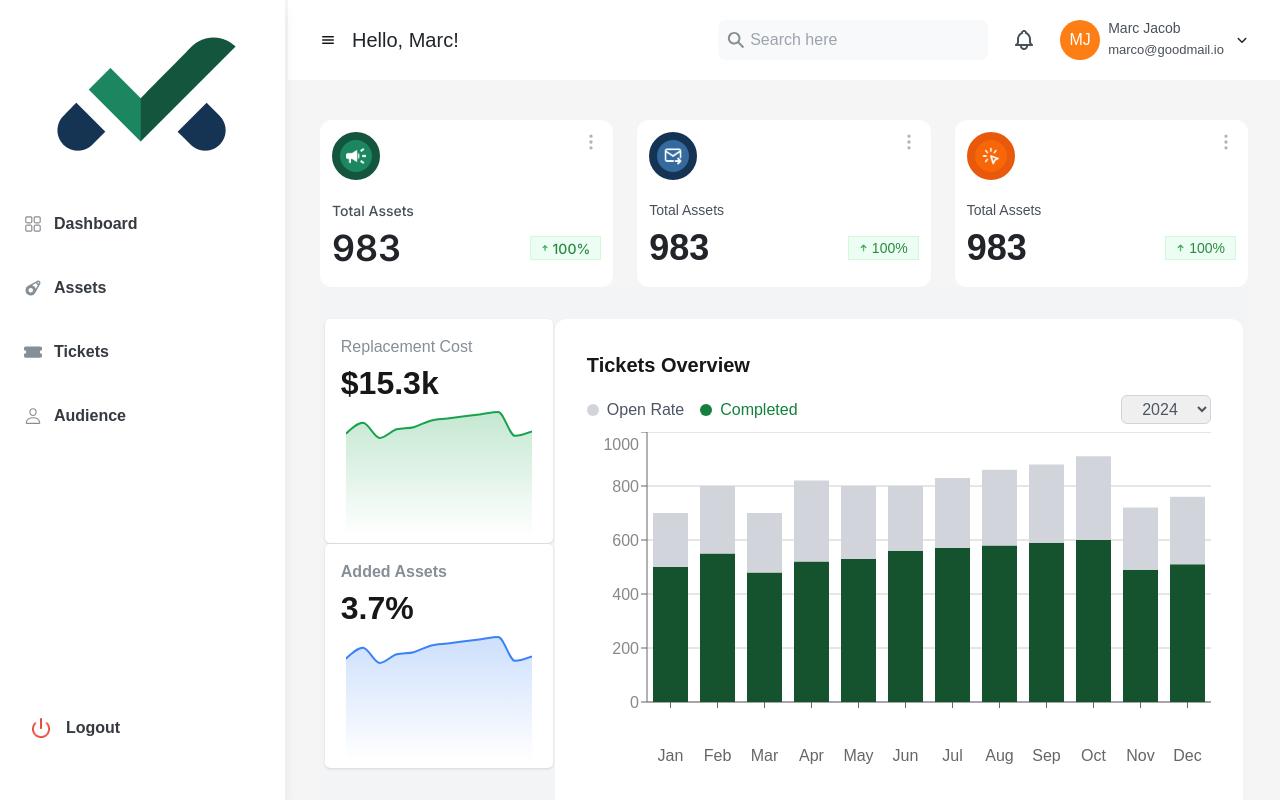
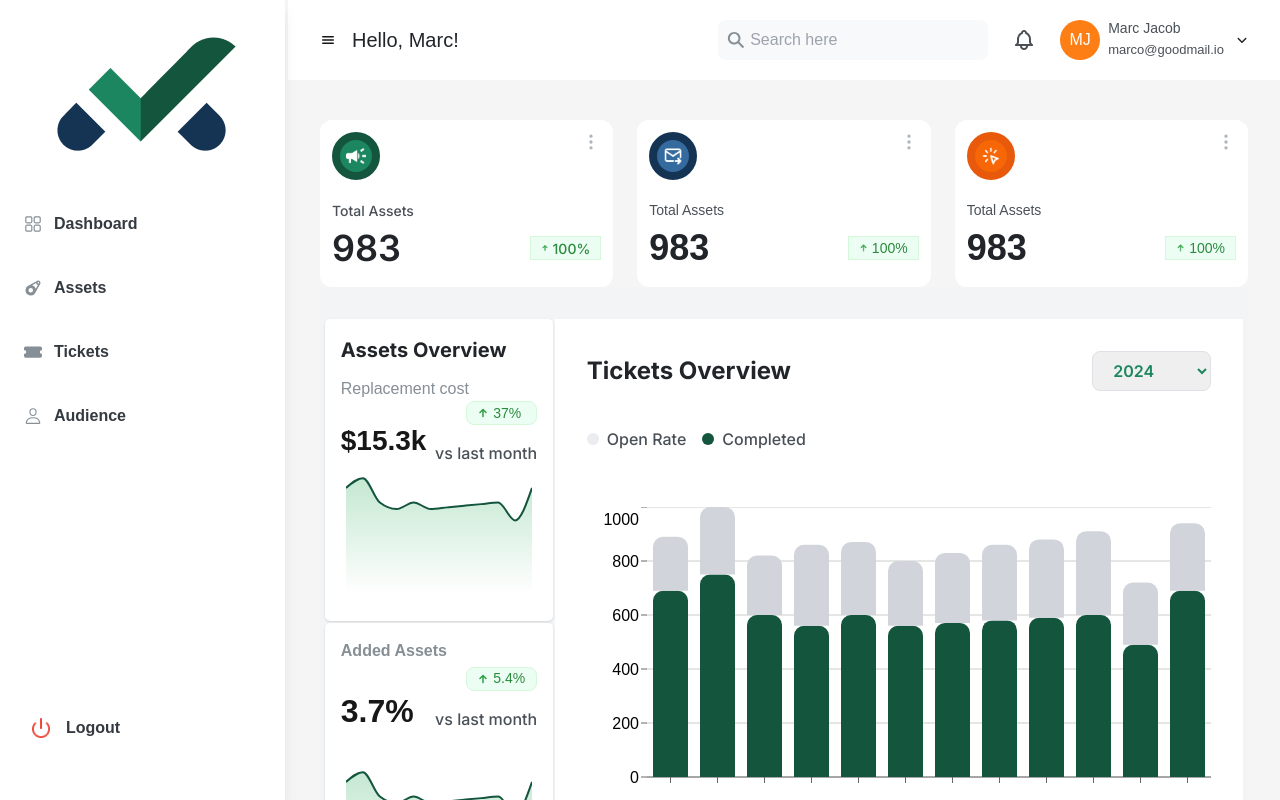
Before and after one commit to abdulrehman41777/asset_managements, a Next.js app: page /dashboard in a window 1280 px wide. Shown: the top 800 px of the page. Built offline with nearby package versions, Linux system fonts and the light colour scheme.

Commit message:
somechanges_by_ahmed

```diff
--- a/components/overview-section/index.tsx
+++ b/components/overview-section/index.tsx
@@ -4,18 +4,18 @@ import { useState } from "react";
 import { BarChart, Bar, XAxis, YAxis, Tooltip, ResponsiveContainer, CartesianGrid, AreaChart, Area } from "recharts";
 
 const barData = [
-  { name: "Jan", open: 200, completed: 500 },
-  { name: "Feb", open: 250, completed: 550 },
-  { name: "Mar", open: 220, completed: 480 },
-  { name: "Apr", open: 300, completed: 520 },
-  { name: "May", open: 270, completed: 530 },
+  { name: "Jan", open: 200, completed: 690 },
+  { name: "Feb", open: 250, completed: 750 },
+  { name: "Mar", open: 220, completed: 600 },
+  { name: "Apr", open: 300, completed: 560 },
+  { name: "May", open: 270, completed: 600 },
   { name: "Jun", open: 240, completed: 560 },
   { name: "Jul", open: 260, completed: 570 },
   { name: "Aug", open: 280, completed: 580 },
   { name: "Sep", open: 290, completed: 590 },
   { name: "Oct", open: 310, completed: 600 },
   { name: "Nov", open: 230, completed: 490 },
-  { name: "Dec", open: 250, completed: 510 },
+  { name: "Dec", open: 250, completed:690 },
 ];
 
 const areaData = barData.map(({ name, completed }) => ({ month: name, value: completed / 25 }));
@@ -28,10 +28,24 @@ export default function Dashboard() {
   return (
     <div className="p-[0.6vh] bg-gray-100 min-h-screen pt-8">
       <div className="grid grid-cols-4 gap-[0.2vh] ">
-        <div className="col-span-1 flex flex-col gap-[0.1vh] ">
-          <div className="bg-white p-4 rounded-[5px] shadow w-full h-56">
-            <h3 className="text-[#868E96]">Replacement Cost</h3>
-            <p className="text-[32px] font-semibold">$15.3k</p>
+        <div className="col-span-1 flex flex-col gap-[0.2vh]  ">
+        <div className="bg-white p-4 rounded-[5px] shadow w-full h-100">
+        <span className="text-[20px] font-bold font-[Inter] text-[#212529] ">Assets Overview</span>
+       <p className="text-[#868E96] pt-3 ">Replacement cost</p>
+
+  {/* Upper Row with $15.3k on left and Arrow+37% on right */}
+  <div className="flex justify-between items-center">
+    <p className="text-[28px] font-bold pt-4">$15.3k</p>
+
+    {/* 37% + vs last month */}
+    <div className="flex flex-col items-end">
+      <div className='border border-[#D3F9D8] w-[71px] h-[24px] bg-[#ECFDF3]  rounded-[8px] flex items-center px-[10px] gap-1'>
+        <img src="/images/arrow.png" alt='arrow' width={12} height={12} />
+        <span className='text-[14px] text-[#2B8A3E] font-[500] '>37%</span>
+      </div>
+      <p className="text-[16px] text-[#495057] font-[Inter] font-medium pt-4">vs last month</p>
+    </div>
+  </div>
 
   <ResponsiveContainer width="100%" height={140}>
     <AreaChart data={areaData}>
@@ -43,58 +57,97 @@ export default function Dashboard() {
       </defs>
       <XAxis dataKey="month" hide />
       <Tooltip />
-                <Area type="monotone" dataKey="value" stroke="#16a34a" fill="url(#colorGreen)" strokeWidth={2} />
+      <Area type="monotone" dataKey="value" stroke="#14553E" fill="url(#colorGreen)" strokeWidth={2} />
     </AreaChart>
   </ResponsiveContainer>
 </div>
-          <div className="bg-white p-4 rounded-[5px] shadow w-full h-56">
+
+
+<div className="bg-white p-4 rounded-[5px] shadow w-full">
   <h3 className="text-[#868E96] font-semibold text-[16px]">Added Assets</h3>
-            <p className="text-[32px] font-semibold">3.7%</p>
+
+  {/* Upper Row with 3.7% on left and Arrow+5.4% on right */}
+  <div className="flex justify-between items-center pb-6">
+    <p className="text-[32px] font-semibold pt-6  ">3.7%</p>
+
+    {/* 5.4% + vs last month */}
+    <div className="flex flex-col items-end">
+      <div className='border border-[#D3F9D8] w-[71px] h-[24px] bg-[#ECFDF3] rounded-[8px] flex items-center px-[10px] gap-1'>
+        <img src="/images/arrow.png" alt='arrow' width={12} height={12} />
+        <span className='text-[14px]  text-[#2B8A3E] font-[500]'>5.4%</span>
+      </div>
+      <p className="text-[16px] text-[#495057] font-[Inter] font-medium pt-4">vs last month</p>
+    </div>
+  </div>
+
   <ResponsiveContainer width="100%" height={140}>
     <AreaChart data={areaData}>
       <defs>
-                  <linearGradient id="colorBlue" x1="0" y1="0" x2="0" y2="1">
+        <linearGradient id="colorGreen" x1="0" y1="0" x2="0" y2="1">
           <stop offset="5%" stopColor="#3b82f6" stopOpacity={0.4} />
           <stop offset="95%" stopColor="#3b82f6" stopOpacity={0} />
         </linearGradient>
       </defs>
       <XAxis dataKey="month" hide />
       <Tooltip />
-                <Area type="monotone" dataKey="value" stroke="#3b82f6" fill="url(#colorBlue)" strokeWidth={2} />
+      <Area type="monotone" dataKey="value" stroke="#14553E" fill="url(#colorGreen)" strokeWidth={2} />
     </AreaChart>
   </ResponsiveContainer>
 </div>
+
         </div>
-        <div className="col-span-3 bg-white p-8 rounded-xl">
-        <h2 className="text-xl font-semibold mb-4">Tickets Overview</h2>
-          <div className="flex items-center justify-between mb-2">
-            <div className="flex items-center gap-4">
-              <div className="flex items-center gap-2">
-                <span className="w-3 h-3 bg-gray-300 rounded-full"></span>
-                <span className="text-gray-600 font-medium">Open Rate</span>
-              </div>
-              <div className="flex items-center gap-2">
-                <span className="w-3 h-3 bg-green-700 rounded-full"></span>
-                <span className="text-green-700 font-medium">Completed</span>
-              </div>
-            </div>
-            <select className="border border-gray-300 px-4 py-1 rounded-md text-gray-600 font-medium" value={selectedYear} onChange={(e) => setSelectedYear(e.target.value)}>
+        <div className="col-span-3 bg-white p-8">
+  {/* Heading + Year Selection Row */}
+  <div className="flex justify-between items-center">
+    <span className="text-[24px] font-bold font-[Inter] text-[#212529]">Tickets Overview</span>
+
+    {/* Dropdown + vs last month alignment */}
+    <div className="flex flex-col items-end">
+      <select
+        className="w-[119px] h-[40px] border border-[#DEE2E6] font-[Inter] px-4 py-1 rounded-[8px] text-[#1C8660] font-semibold"
+        value={selectedYear}
+        onChange={(e) => setSelectedYear(e.target.value)}
+      >
         {years.map((year) => (
           <option key={year} value={year}>{year}</option>
         ))}
       </select>
+
     </div>
+  </div>
+
+  {/* Legend Section */}
+  <div className="flex items-center gap-4 pt-9 pb-14">
+    <div className="flex items-center gap-2">
+      <span className="w-3 h-3 bg-[#EAECF0] rounded-full"></span>
+      <span className="text-[#495057] font-medium font-[Inter] text-[16px]">Open Rate</span>
+    </div>
+    <div className="flex items-center gap-2">
+      <span className="w-3 h-3 bg-[#14553E] rounded-full"></span>
+      <span className="text-[#495057] text-[16px] font-medium font-[Inter]  ">Completed</span>
+    </div>
+  </div>
+
+  {/* Chart Section */}
   <ResponsiveContainer width="100%" height={350}>
   <BarChart data={barData} barCategoryGap={10} margin={{ bottom: 50 }}>
     <CartesianGrid stroke="#ccc" vertical={false} horizontal={true} />
+
+    {/* X-axis will have lines, but Y-axis bottom line is removed */}
     <XAxis dataKey="name" tick={{ dy: 40 }} />
-              <YAxis tickCount={6} tick={{ fill: "#888" }} />
+    <YAxis tickCount={6} tick={{ fill: "#88" }} axisLine={false} />
+
     <Tooltip />
-              <Bar dataKey="completed" stackId="a" fill="#14532d" barSize={35} />
-              <Bar dataKey="open" stackId="a" fill="#d1d5db" barSize={35} />
+    {/* Updated radius: sirf upar rounded, neeche straight */}
+    <Bar dataKey="completed" stackId="a" fill="#14553E" barSize={35} radius={[10, 10, 0, 0]} />
+    <Bar dataKey="open" stackId="a" fill="#d1d5db" barSize={35} radius={[10, 10, 0, 0]} />
   </BarChart>
 </ResponsiveContainer>
+
+
+
 </div>
+
       </div>
     </div>
   );
```
Lines whose indentation alone changed are shown as unchanged.
